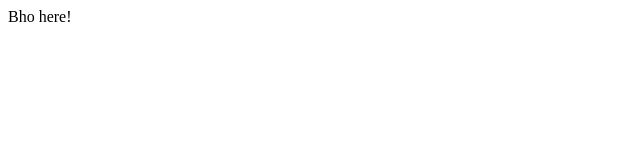
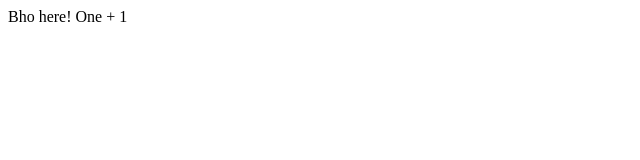
Before and after one commit to Tynash98/usingGit, a plain HTML site: page index.html in a window 1280 px wide. Shown: the full height of the page, 0-640 px from the left. Drawn offline with Linux system fonts and the light colour scheme.

Commit message:
another change

```diff
--- a/index.html
+++ b/index.html
@@ -8,5 +8,6 @@
 </head>
 <body>
     Bho here!
+    One + 1
 </body>
 </html>
```
Also changed, not shown: dir2/app2.js (added), 1 other file.
